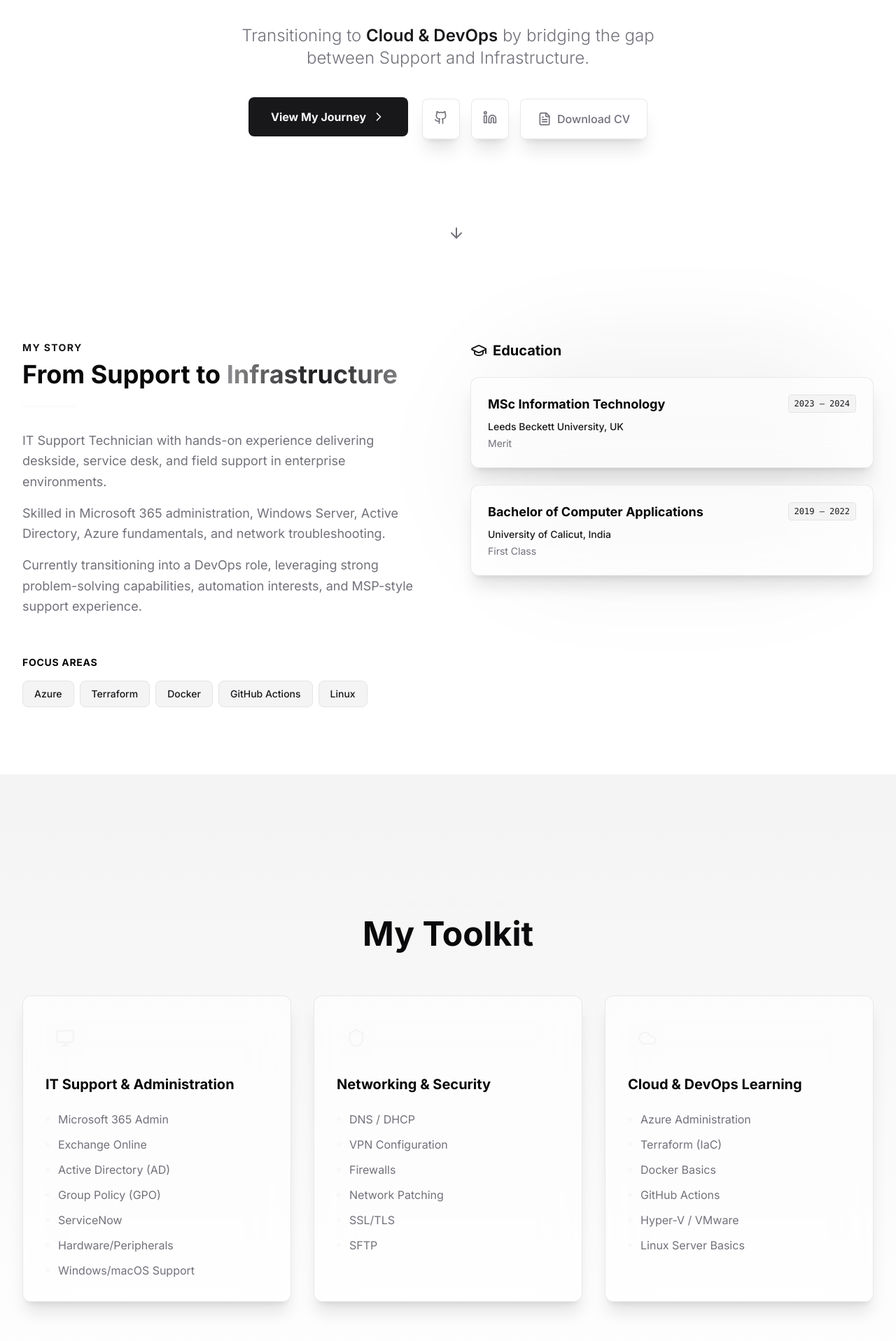
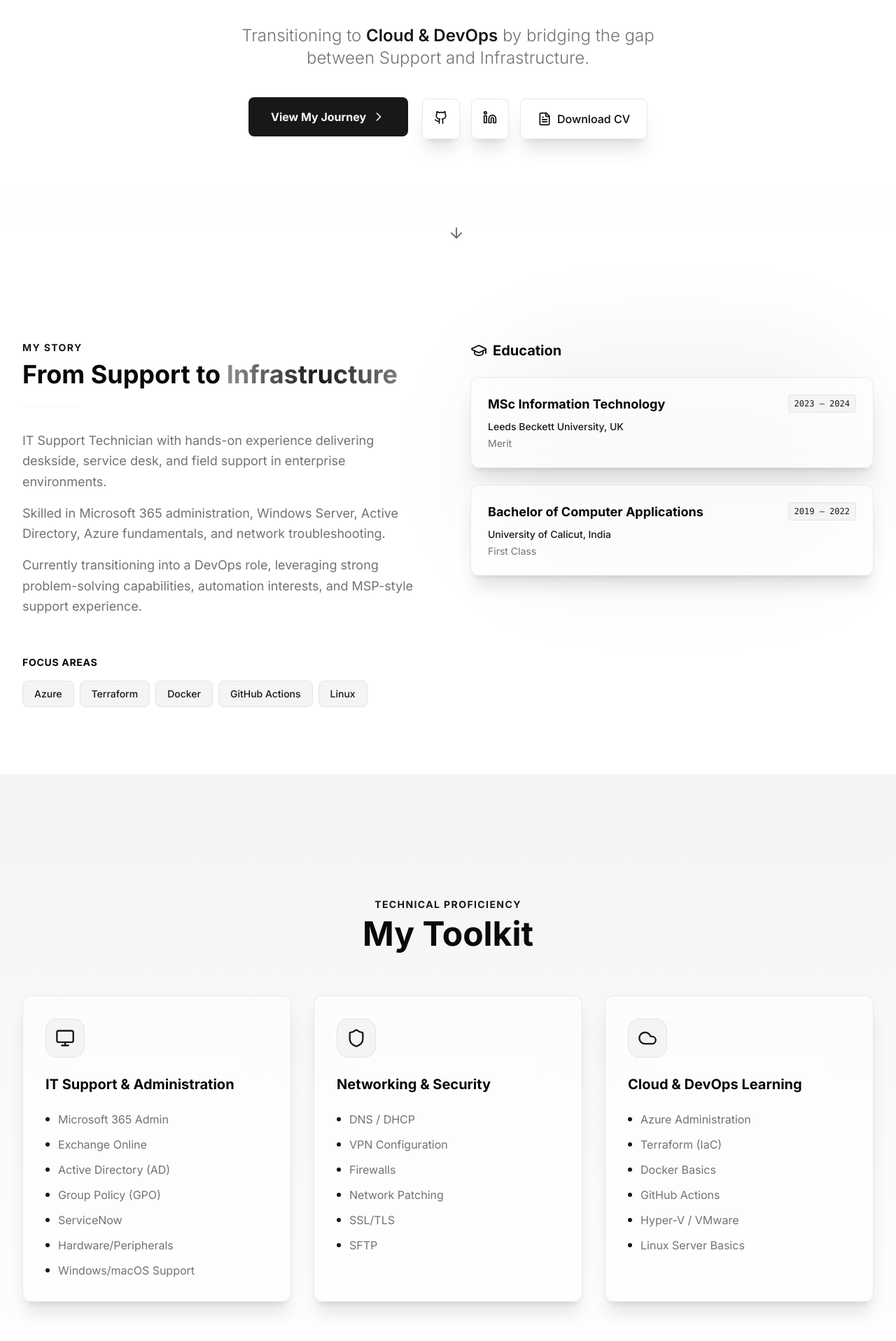
Before and after one commit to R-Z-7/portfolio-2025, a Next.js app: page / in a window 1280 px wide. Shown: the part 409-2326 px from the top of the page at 70% size. Built offline with nearby package versions, Linux system fonts and the light colour scheme.

Commit message:
fix: Resolve invisible icons in Skills and Hero sections

```diff
--- a/src/components/home/Hero.tsx
+++ b/src/components/home/Hero.tsx
@@ -72,13 +72,13 @@ export default function Hero() {
                     </Magnetic>
 
                     <div className="flex gap-4">
-                        <a href={profile.personal.githubUrl} target="_blank" rel="noreferrer" className="p-4 glass-panel rounded-lg hover:bg-accent/10 transition-colors text-muted-foreground hover:text-foreground">
+                        <a href={profile.personal.githubUrl} target="_blank" rel="noreferrer" className="p-4 glass-panel rounded-lg hover:bg-secondary transition-colors text-foreground hover:text-primary">
                             <Github size={20} />
                         </a>
-                        <a href={profile.personal.linkedinUrl} target="_blank" rel="noreferrer" className="p-4 glass-panel rounded-lg hover:bg-accent/10 transition-colors text-muted-foreground hover:text-foreground">
+                        <a href={profile.personal.linkedinUrl} target="_blank" rel="noreferrer" className="p-4 glass-panel rounded-lg hover:bg-secondary transition-colors text-foreground hover:text-primary">
                             <Linkedin size={20} />
                         </a>
-                        <a href={profile.personal.resumeUrl} className="px-6 py-4 glass-panel rounded-lg hover:bg-accent/10 transition-colors text-muted-foreground hover:text-foreground flex items-center gap-2 font-medium">
+                        <a href={profile.personal.resumeUrl} className="px-6 py-4 glass-panel rounded-lg hover:bg-secondary transition-colors text-foreground hover:text-primary flex items-center gap-2 font-medium">
                             <FileText size={20} /> Download CV
                         </a>
                     </div>
--- a/src/components/home/Skills.tsx
+++ b/src/components/home/Skills.tsx
@@ -28,7 +28,7 @@ export default function Skills() {
 
             <SectionWrapper id="skills">
                 <div className="text-center mb-16">
-                    <h2 className="text-sm font-bold text-accent uppercase tracking-widest mb-2">Technical Proficiency</h2>
+                    <h2 className="text-sm font-bold text-primary uppercase tracking-widest mb-2">Technical Proficiency</h2>
                     <h3 className="text-3xl md:text-5xl font-bold text-foreground">My Toolkit</h3>
                 </div>
 
@@ -44,8 +44,8 @@ export default function Skills() {
                         return (
                             <motion.div key={idx} variants={item}>
                                 <GlassCard className="h-full p-8 group hover:border-accent/30 transition-colors">
-                                    <div className="mb-6 w-14 h-14 rounded-2xl bg-accent/10 flex items-center justify-center group-hover:bg-accent/20 transition-colors px-1">
-                                        <Icon className="w-7 h-7 text-accent" />
+                                    <div className="mb-6 w-14 h-14 rounded-2xl bg-secondary flex items-center justify-center group-hover:bg-primary/10 transition-colors px-1 border border-border">
+                                        <Icon className="w-7 h-7 text-primary" />
                                     </div>
 
                                     <h4 className="text-xl font-bold text-foreground mb-6">{group.title}</h4>
@@ -53,7 +53,7 @@ export default function Skills() {
                                     <ul className="space-y-3">
                                         {group.items.map((skill) => (
                                             <li key={skill} className="flex items-center gap-3 text-muted-foreground">
-                                                <div className="w-1.5 h-1.5 rounded-full bg-accent/50" />
+                                                <div className="w-1.5 h-1.5 rounded-full bg-primary" />
                                                 {skill}
                                             </li>
                                         ))}
```
